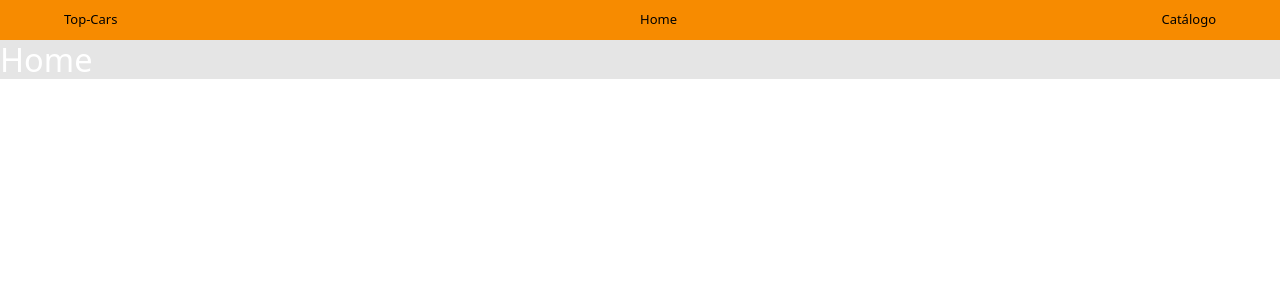
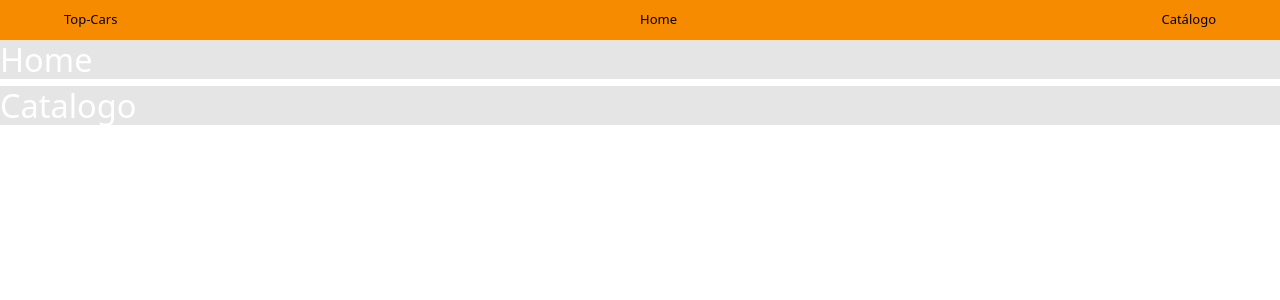
Before and after one commit to RomuloAlbuquerque/top-cars-frontend, a React (Create React App) app: page /catalogo in a window 1280 px wide. Shown: the top 300 px of the page. Built offline with nearby package versions, Linux system fonts and the light colour scheme.

Commit message:
Init Catalogo

```diff
--- a/src/App.tsx
+++ b/src/App.tsx
@@ -2,12 +2,14 @@ import "./assets/styles/custom.scss";
 import "./App.css";
 import Navbar from "components/Navbar";
 import Home from "page/Home";
+import Catalogo from "page/Catalogo";
 
 function App() {
   return (
     <>
       <Navbar />
       <Home />
+      <Catalogo />
     </>
   );
 }
--- /dev/null
+++ b/src/page/Catalogo/index.tsx
@@ -0,0 +1,11 @@
+import './styles.css'
+
+const Catalogo = ()=> {
+    return (
+        <div className='main-catalogo-container'>
+            <h1>Catalogo</h1>
+        </div>
+    )
+}
+
+export default Catalogo
--- /dev/null
+++ b/src/page/Catalogo/styles.css
@@ -0,0 +1,3 @@
+.main-catalogo-container{
+    background-color: #E5E5E5;
+}
```
